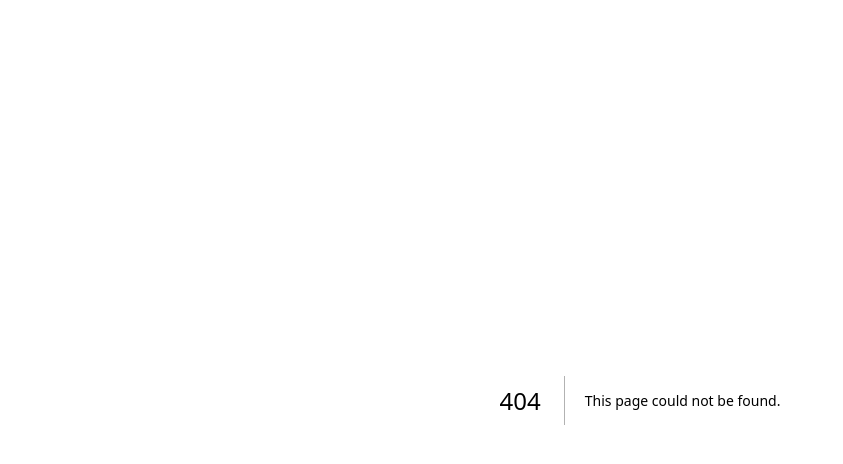
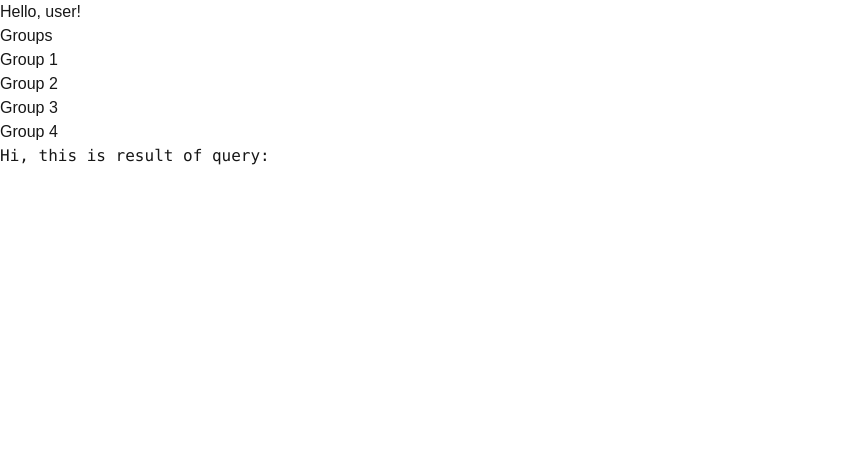
Before and after one commit to mghazian/binder-web, a Next.js app: page /dashboard in a window 1280 px wide. Before the commit this address had no page. Shown: the top 464 px of the page, without its empty margins (0-843 px from the left). Built offline with nearby package versions, Linux system fonts and the light colour scheme; no server answers; the database is empty.

Commit message:
feat: Prototype foundation for dashboard

```diff
--- /dev/null
+++ b/src/app/dashboard/page.tsx
@@ -0,0 +1,37 @@
+import { randomBytes } from "crypto";
+import postgres from "postgres"
+
+export default async function Dashboard() {
+  const sql = postgres('postgresql://localhost:35432/heybinder', { ssl: false, user: 'app', pass: 'app' });
+
+  let x = await sql`create table if not exists groups (
+    id bigserial primary key,
+    name varchar not null
+  );`
+
+  // const names = [
+  //   { name: randomBytes(12).toString('base64url') },
+  //   { name: randomBytes(12).toString('base64url') },
+  //   { name: randomBytes(12).toString('base64url') },
+  //   { name: randomBytes(12).toString('base64url') },
+  //   { name: randomBytes(12).toString('base64url') },
+  // ];
+
+  // await sql`insert into groups ${ sql(names) }`;
+
+  const result = await sql`select * from groups`;
+
+  return <>
+    <h1>Hello, user!</h1>
+    <h2>Groups</h2>
+    <ul>
+      <li><a href="#">Group 1</a></li>
+      <li><a href="#">Group 2</a></li>
+      <li><a href="#">Group 3</a></li>
+      <li><a href="#">Group 4</a></li>
+      <pre>Hi, this is result of query:
+        {result.map((v) => `${v['id']} ${v['name']}\n`)}
+      </pre>
+    </ul>
+  </>
+}
```
Also changed, not shown: package.json (+7 -6 lines), 1 other file (tests, documents, lock files or other folders).
